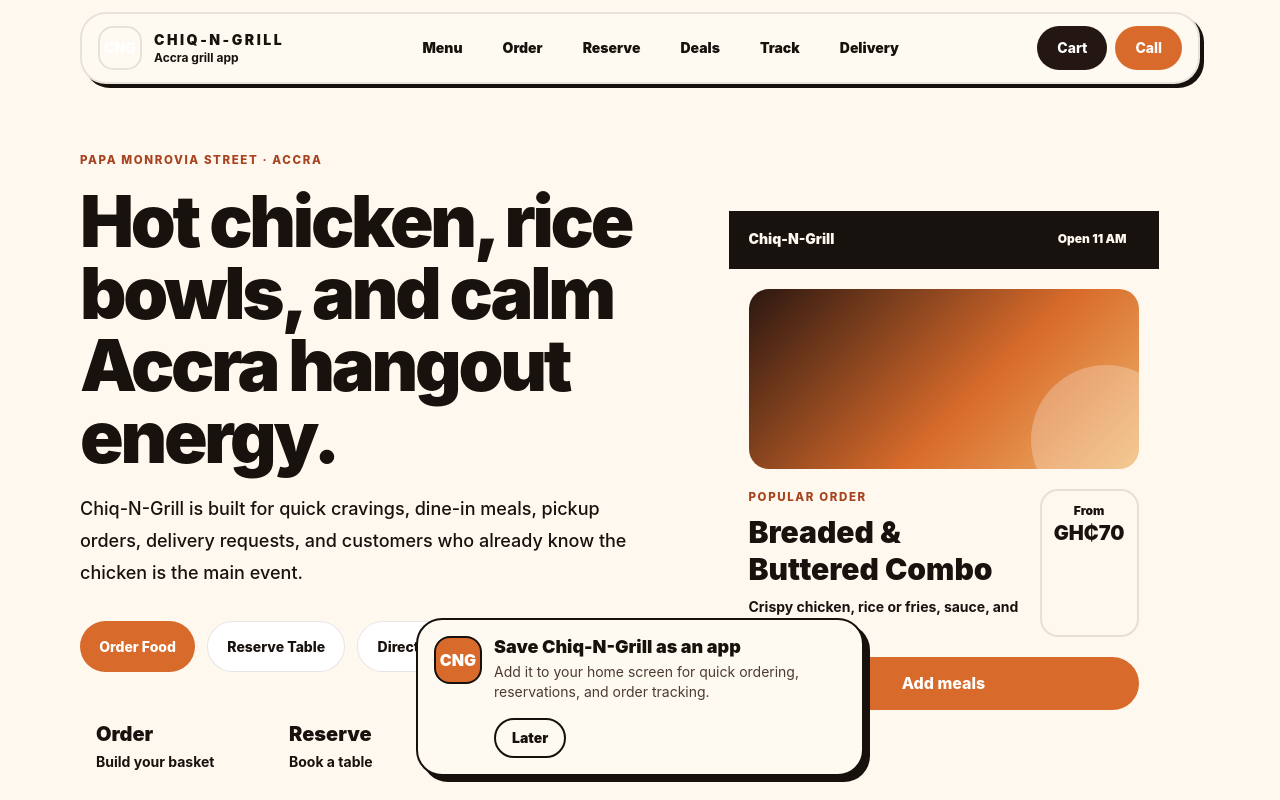
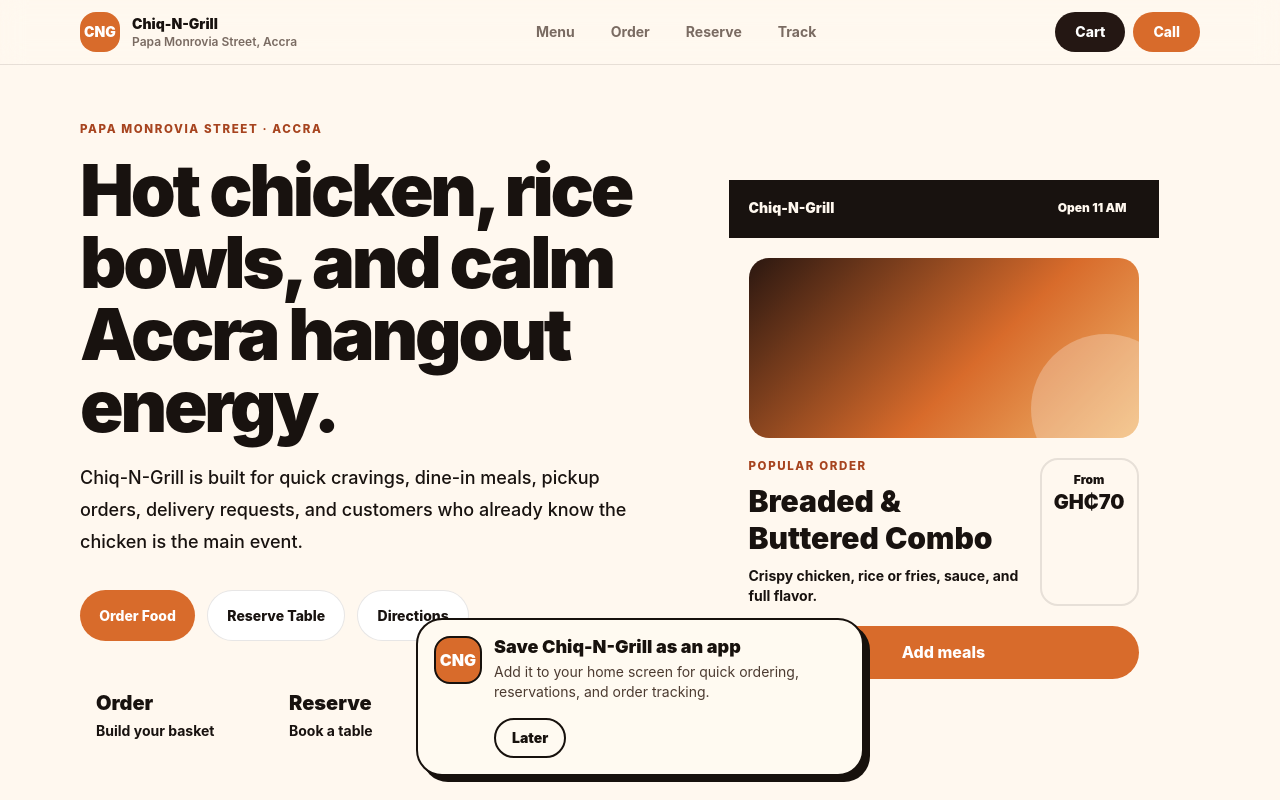
Before and after one commit to hAck404-lab101/chiqngrill, a Next.js app: page / in a window 1280 px wide. Shown: the top 800 px of the page. Built offline with nearby package versions, Linux system fonts and the light colour scheme.

Commit message:
design: simplify header to minimal food app nav

```diff
--- a/components/app-header.tsx
+++ b/components/app-header.tsx
@@ -12,9 +12,7 @@
   { label: "Menu", href: "/menu" },
   { label: "Order", href: "/order" },
   { label: "Reserve", href: "/reservations" },
-  { label: "Deals", href: "/deals" },
-  { label: "Track", href: "/track" },
-  { label: "Delivery", href: "/delivery" }
+  { label: "Track", href: "/track" }
 ];
 
 const adminLinks = [
@@ -53,23 +51,21 @@
   const [isOpen, setIsOpen] = useState(false);
 
   return (
-    <header className="sticky top-0 z-50 bg-[var(--paper)] py-3">
-      <nav className="app-container flex items-center justify-between gap-3 rounded-[26px] border-2 border-[var(--line)] bg-[#fffaf1] px-4 py-3 shadow-[4px_4px_0_#17110d]">
+    <header className="sticky top-0 z-50 border-b border-[var(--line)] bg-[var(--paper)]/95 backdrop-blur-md">
+      <nav className="app-container flex h-16 items-center justify-between gap-3">
         <a href={isAdmin ? "/admin" : "/"} className="flex items-center gap-3">
-          <span className="grid size-11 place-items-center rounded-[15px] border-2 border-[var(--line)] bg-[var(--clay)] text-sm font-black text-white">
-            CNG
-          </span>
+          <span className="grid size-10 place-items-center rounded-2xl bg-[var(--brand)] text-sm font-black text-white">CNG</span>
           <span className="hidden leading-tight sm:block">
-            <span className="block text-sm font-black uppercase tracking-[0.18em] text-[var(--ink)]">{isAdmin ? "Operations" : "Chiq-N-Grill"}</span>
-            <span className="block text-xs font-bold text-[var(--ink-soft)]">{isAdmin ? "Kitchen control" : "Accra grill app"}</span>
+            <span className="block text-sm font-black text-[var(--ink)]">{isAdmin ? "Operations" : "Chiq-N-Grill"}</span>
+            <span className="block text-xs font-semibold text-[var(--muted)]">{isAdmin ? "Staff area" : restaurant.address}</span>
           </span>
         </a>
 
-        <div className="hidden items-center gap-2 text-sm lg:flex">
+        <div className="hidden items-center gap-1 text-sm lg:flex">
           {links.map((link) => {
             const active = isActivePath(pathname, activeSearchParams, link.href);
             return (
-              <a key={link.href} href={link.href} className={`rounded-full px-4 py-2 font-black transition ${active ? "bg-[var(--ink)] text-[var(--paper)]" : "text-[var(--ink-soft)] hover:bg-[var(--paper-deep)] hover:text-[var(--ink)]"}`}>
+              <a key={link.href} href={link.href} className={`rounded-full px-4 py-2 font-bold transition ${active ? "bg-[var(--dark)] text-white" : "text-[var(--muted)] hover:bg-[var(--soft)] hover:text-[var(--ink)]"}`}>
                 {link.label}
               </a>
             );
@@ -77,15 +73,15 @@
         </div>
 
         <div className="flex items-center gap-2">
-          <a href={isAdmin ? "/kitchen" : "/order"} className="btn-dark hidden px-5 py-3 text-sm sm:inline-flex">
+          <a href={isAdmin ? "/kitchen" : "/order"} className="btn-dark hidden px-5 py-2.5 text-sm sm:inline-flex">
             {isAdmin ? "Kitchen" : "Cart"}
           </a>
           {!isAdmin ? (
-            <a href={restaurant.phoneHref} className="btn-primary hidden px-5 py-3 text-sm md:inline-flex">
+            <a href={restaurant.phoneHref} className="btn-primary hidden px-5 py-2.5 text-sm md:inline-flex">
               Call
             </a>
           ) : null}
-          <button type="button" onClick={() => setIsOpen((value) => !value)} className="btn-outline px-4 py-3 text-sm lg:hidden" aria-expanded={isOpen} aria-label="Toggle navigation menu">
+          <button type="button" onClick={() => setIsOpen((value) => !value)} className="rounded-full bg-[var(--surface)] px-4 py-2.5 text-sm font-bold text-[var(--ink)] shadow-sm ring-1 ring-[var(--line)] lg:hidden" aria-expanded={isOpen} aria-label="Toggle navigation menu">
             {isOpen ? "Close" : "Menu"}
           </button>
         </div>
@@ -93,16 +89,16 @@
 
       <div className={`app-container grid overflow-hidden transition-all duration-300 ease-out lg:hidden ${isOpen ? "grid-rows-[1fr] opacity-100" : "grid-rows-[0fr] opacity-0"}`}>
         <div className="min-h-0">
-          <div className={`mt-3 grid gap-3 rounded-[26px] border-2 border-[var(--line)] bg-[#fffaf1] p-3 shadow-[4px_4px_0_#17110d] transition duration-300 ${isOpen ? "translate-y-0 opacity-100" : "-translate-y-2 opacity-0"}`}>
+          <div className={`mb-4 mt-2 grid gap-2 rounded-3xl bg-[var(--surface)] p-3 shadow-[var(--shadow-soft)] ring-1 ring-[var(--line)] transition duration-300 ${isOpen ? "translate-y-0 opacity-100" : "-translate-y-2 opacity-0"}`}>
             {links.map((link) => {
               const active = isActivePath(pathname, activeSearchParams, link.href);
               return (
-                <a key={link.href} href={link.href} onClick={() => setIsOpen(false)} className={`rounded-[18px] border-2 border-[var(--line)] px-4 py-4 font-black ${active ? "bg-[var(--ink)] text-[var(--paper)]" : "bg-[var(--paper)] text-[var(--ink)]"}`}>
+                <a key={link.href} href={link.href} onClick={() => setIsOpen(false)} className={`rounded-2xl px-4 py-3 text-sm font-bold ${active ? "bg-[var(--dark)] text-white" : "text-[var(--ink)] hover:bg-[var(--soft)]"}`}>
                   {link.label}
                 </a>
               );
             })}
-            <div className="grid grid-cols-2 gap-3">
+            <div className="grid grid-cols-2 gap-2 pt-1">
               <a href={isAdmin ? "/kitchen" : "/order"} className="btn-dark text-sm">{isAdmin ? "Kitchen" : "Cart"}</a>
               <a href={isAdmin ? "/admin" : restaurant.phoneHref} className="btn-primary text-sm">{isAdmin ? "Admin" : "Call"}</a>
             </div>
```
